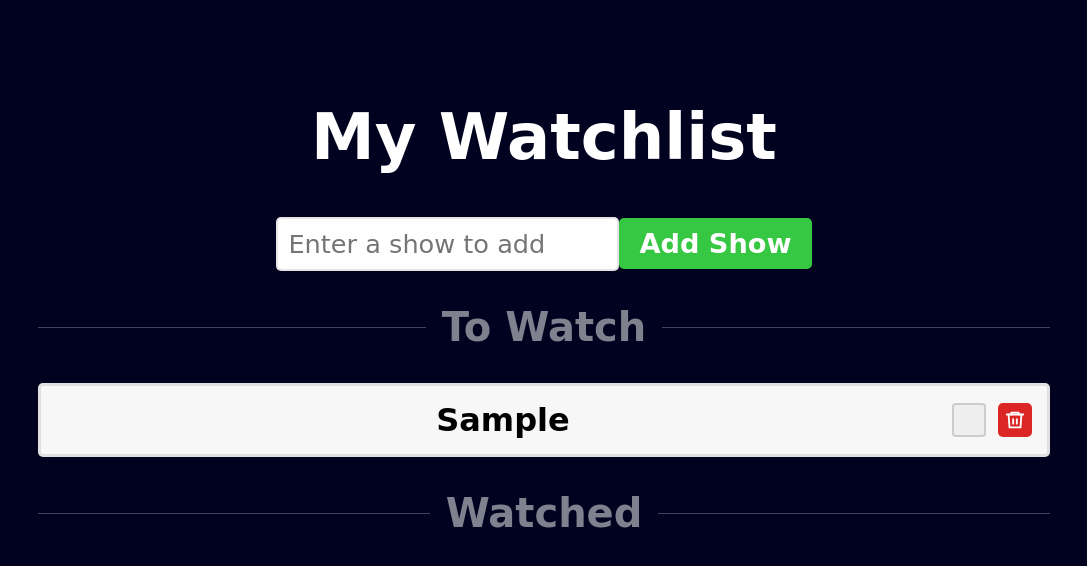
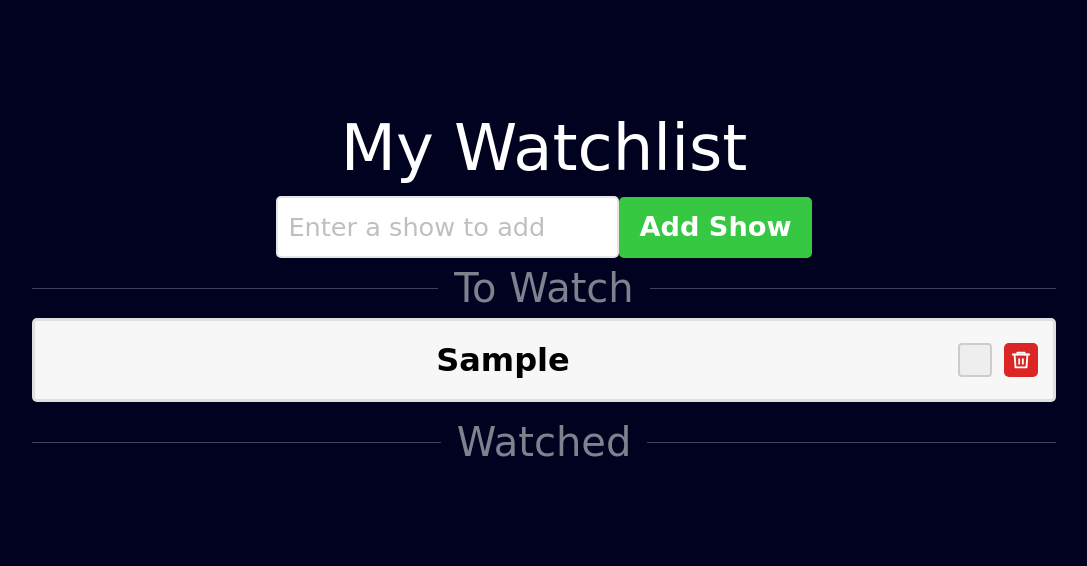
Before and after one commit to ZenDem77/React-Website, a React (Vite) app in the folder my-first-react/: page / in a window 1280 px wide. Both pictures are taken after typing "Sample" into the empty fields and a click on the button "Add Show". Shown: the top 566 px of the page, without its empty margins (96-1183 px from the left). Built offline with nearby package versions, Linux system fonts and the light colour scheme.

Commit message:
Migrated to tailwind

```diff
--- a/my-first-react/package.json
+++ b/my-first-react/package.json
@@ -15,6 +15,7 @@
   },
   "devDependencies": {
     "@eslint/js": "^10.0.1",
+    "@tailwindcss/vite": "^4.3.3",
     "@types/react": "^19.2.18",
     "@types/react-dom": "^19.2.7",
     "@vitejs/plugin-react": "^6.1.1",
@@ -22,6 +23,7 @@
     "eslint-plugin-react-hooks": "^7.1.1",
     "eslint-plugin-react-refresh": "^0.5.6",
     "globals": "^17.12.0",
+    "tailwindcss": "^4.3.3",
     "vite": "^8.3.0"
   }
 }
--- a/my-first-react/src/Watchlist.jsx
+++ b/my-first-react/src/Watchlist.jsx
@@ -1,5 +1,4 @@
-import React, { useState } from 'react'
-import './index.css'
+import { useState } from 'react'
 
 function Watchlist() {
 
@@ -31,28 +30,31 @@ function Watchlist() {
     }
 
     const renderShows = (shows) => (
-        <ol>
+        <ol className="p-0">
             {shows.map((item) =>
-                <li key={item.id} className={item.watched ? "watched" : ""}>
+                <li
+                    key={item.id}
+                    className={`mb-[10px] mx-[10%] flex items-center rounded-[5px] border-[3px] border-[hsla(0,0%,85%,0.75)] p-[15px] text-[2rem] font-bold ${
+                        item.watched ? "bg-[hsla(0,0%,97%,0.7)]" : "bg-[hsl(0_0%_97%)]"
+                    }`}
+                >
                     <span
-                        className="text"
-                        style={{
-                            textDecoration: item.watched ? "line-through" : "none",
-                            marginLeft: "8px"
-                        }}>
+                        className={`ml-[8px] flex-1 ${item.watched ? "line-through" : ""}`}
+                    >
                         {item.title}
                     </span>
 
-                    <label className="checkmark-container">
+                    <label className="group relative ml-[10px] inline-block h-[34px] w-[34px] cursor-pointer align-middle">
                         <input
+                            className="peer absolute h-0 w-0 cursor-pointer opacity-0"
                             type="checkbox"
                             checked={item.watched}
                             onChange={() => toggleWatched(item.id)}
                         />
-                        <span className="checkmark"></span>
+                        <span className="absolute left-0 top-0 box-border h-[34px] w-[34px] rounded-[4px] border-2 border-[#ccc] bg-[#eee] transition-all duration-200 after:absolute after:left-[10px] after:top-[5px] after:hidden after:h-[16px] after:w-[9px] after:rotate-45 after:border-b-[4px] after:border-r-[4px] after:border-white after:content-[''] group-hover:bg-[#ddd] peer-checked:border-[#4CAF50] peer-checked:bg-[#4CAF50] peer-checked:after:block"></span>
                     </label>
                     <button
-                        className="delete-button"
+                        className="ml-[12px] grid h-[34px] w-[34px] cursor-pointer place-items-center rounded-[5px] bg-[#dc2626] p-[6px] text-white transition-colors duration-200 hover:bg-[#b91c1c]"
                         type="button"
                         aria-label={`Delete ${item.title}`}
                         onClick={() => deleteShow(item.id)}
@@ -65,6 +67,7 @@ function Watchlist() {
                             strokeWidth="2"
                             strokeLinecap="round"
                             strokeLinejoin="round"
+                            className="h-full w-full"
                         >
                             <path d="M3 6h18" />
                             <path d="M8 6V4h8v2" />
@@ -78,26 +81,27 @@ function Watchlist() {
     );
 
     return(
-        <div className="watchlist">
+        <div className="min-h-screen bg-[hsl(236_100%_6%)] pt-[100px] text-center font-['Comic_Sans_MS','Comic_Sans',cursive]">
 
-            <h1>My Watchlist</h1>
+            <h1 className="text-[4rem] text-[hsl(0,0%,100%)]">My Watchlist</h1>
 
             <form onSubmit={addShow}>
                 <input
+                    className="rounded-[5px] border-2 border-[hsla(0,0%,80%,0.5)] bg-white p-[10px] text-[1.6rem] text-[hsla(0,0%,0%,0.5)]"
                     type="text"
                     placeholder="Enter a show to add"
                     value={newShow}
                     onChange={handleInputChange}/>
                 <button
-                    className="add-button"
+                    className="cursor-pointer rounded-[5px] border-0 bg-[hsl(125,57%,50%)] px-[20px] py-[10px] text-[1.7rem] font-bold text-white transition-colors duration-500 hover:bg-[hsl(125,57%,35%)]"
                     type="submit">Add Show
                 </button>
             </form>
 
-            <h2>To Watch</h2>
+            <h2 className="flex items-center gap-4 text-[2.5rem] text-white opacity-50 before:ml-[10%] before:flex-1 before:border-t before:border-white/50 before:content-[''] after:mr-[10%] after:flex-1 after:border-t after:border-white/50 after:content-['']">To Watch</h2>
             {renderShows(show.filter((item) => !item.watched))}
 
-            <h2>Watched</h2>
+            <h2 className="flex items-center gap-4 text-[2.5rem] text-white opacity-50 before:ml-[10%] before:flex-1 before:border-t before:border-white/50 before:content-[''] after:mr-[10%] after:flex-1 after:border-t after:border-white/50 after:content-['']">Watched</h2>
             {renderShows(show.filter((item) => item.watched))}
 
         </div>
--- a/my-first-react/src/index.css
+++ b/my-first-react/src/index.css
@@ -1,181 +1 @@
-body {
-    background-color: hsla(236, 100%, 6%, 1);
-    font-family: "Comic Sans MS", "Comic Sans", cursive;
-}
-
-button,
-input {
-    font-family: inherit;
-}
-
-.watchlist {
-    text-align: center;
-    margin-top: 100px;
-}
-
-h1 {
-    font-size: 4rem;
-    color: hsl(0, 0%, 100%);
-}
-
-h2 {
-    font-size: 2.5rem;
-    color: white;
-    display: flex;
-    align-items: center;
-    gap: 1rem;
-    opacity: 0.5;
-}
-
-h2::before,
-h2::after {
-    content: "";
-    flex: 1;
-    border-top: 1px solid rgba(255, 255, 255, 0.5);
-}
-
-h2::before {
-    margin-left: 10%;
-}
-
-h2::after {
-    margin-right: 10%;
-}
-
-input[type="text"] {
-    font-size: 1.6rem;
-    padding: 10px;
-    border: 2px solid hsla(0, 0%, 80%, 0.5);
-    border-radius: 5px;
-    color: hsla(0, 0%, 0%, 0.5);
-}
-
-.add-button {
-    font-size: 1.7rem;
-    font-weight: bold;
-    padding: 10px 20px;
-    color: white;
-    background-color: hsl(125, 57%, 50%);
-    border: none;
-    border-radius: 5px;
-    cursor: pointer;
-    transition: background-color 0.5s ease;
-}
-
-.add-button:hover {
-    background-color: hsl(125, 57%, 35%);
-}
-
-ol {
-    padding: 0;
-}
-
-li {
-    font-size: 2rem;
-    font-weight: bold;
-    padding: 15px;
-    background-color: hsla(0, 0%, 97%);
-    margin-bottom: 10px;
-    margin-left: 10%;
-    margin-right: 10%;
-    border: 3px solid hsla(0, 0%, 85%, 0.75);
-    border-radius: 5px;
-    display: flex;
-    align-items: center;
-}
-
-li.watched {
-    background-color: hsla(0, 0%, 97%, 0.7);
-}
-
-.text {
-    flex: 1;
-}
-
-.text.watched {
-    text-decoration: line-through;
-}
-
-.checkmark-container {
-    display: inline-block;
-    position: relative;
-    width: 34px;
-    height: 34px;
-    margin-left: 10px;
-    cursor: pointer;
-    vertical-align: middle;
-}
-
-.checkmark-container input {
-    position: absolute;
-    opacity: 0;
-    cursor: pointer;
-    height: 0;
-    width: 0;
-}
-
-.checkmark {
-    position: absolute;
-    top: 0;
-    left: 0;
-    box-sizing: border-box;
-    height: 34px;
-    width: 34px;
-    background-color: #eee;
-    border: 2px solid #ccc;
-    border-radius: 4px;
-    transition: all 0.2s ease;
-}
-
-.checkmark-container:hover .checkmark {
-    background-color: #ddd;
-}
-
-.checkmark-container input:checked ~ .checkmark {
-    background-color: #4CAF50;
-    border-color: #4CAF50;
-}
-
-.checkmark::after {
-    content: "";
-    position: absolute;
-    display: none;
-}
-
-.checkmark-container input:checked ~ .checkmark::after {
-    display: block;
-}
-
-.checkmark-container .checkmark::after {
-    left: 10px;
-    top: 5px;
-    width: 9px;
-    height: 16px;
-    border: solid white;
-    border-width: 0 4px 4px 0;
-    transform: rotate(45deg);
-}
-
-.delete-button {
-    display: grid;
-    place-items: center;
-    width: 34px;
-    height: 34px;
-    margin-left: 12px;
-    padding: 6px;
-    color: white;
-    background-color: #dc2626;
-    border: none;
-    border-radius: 5px;
-    cursor: pointer;
-    transition: background-color 0.2s ease;
-}
-
-.delete-button:hover {
-    background-color: #b91c1c;
-}
-
-.delete-button svg {
-    width: 100%;
-    height: 100%;
-}
+@import "tailwindcss";
--- a/my-first-react/vite.config.js
+++ b/my-first-react/vite.config.js
@@ -1,7 +1,8 @@
 import react from '@vitejs/plugin-react'
+import tailwindcss from '@tailwindcss/vite'
 import { defineConfig } from 'vite'
 
 // https://vite.dev/config/
 export default defineConfig({
-  plugins: [react()],
+  plugins: [react(), tailwindcss()],
 })
```
Also changed, not shown: 1 other file (tests, documents, lock files or other folders).
